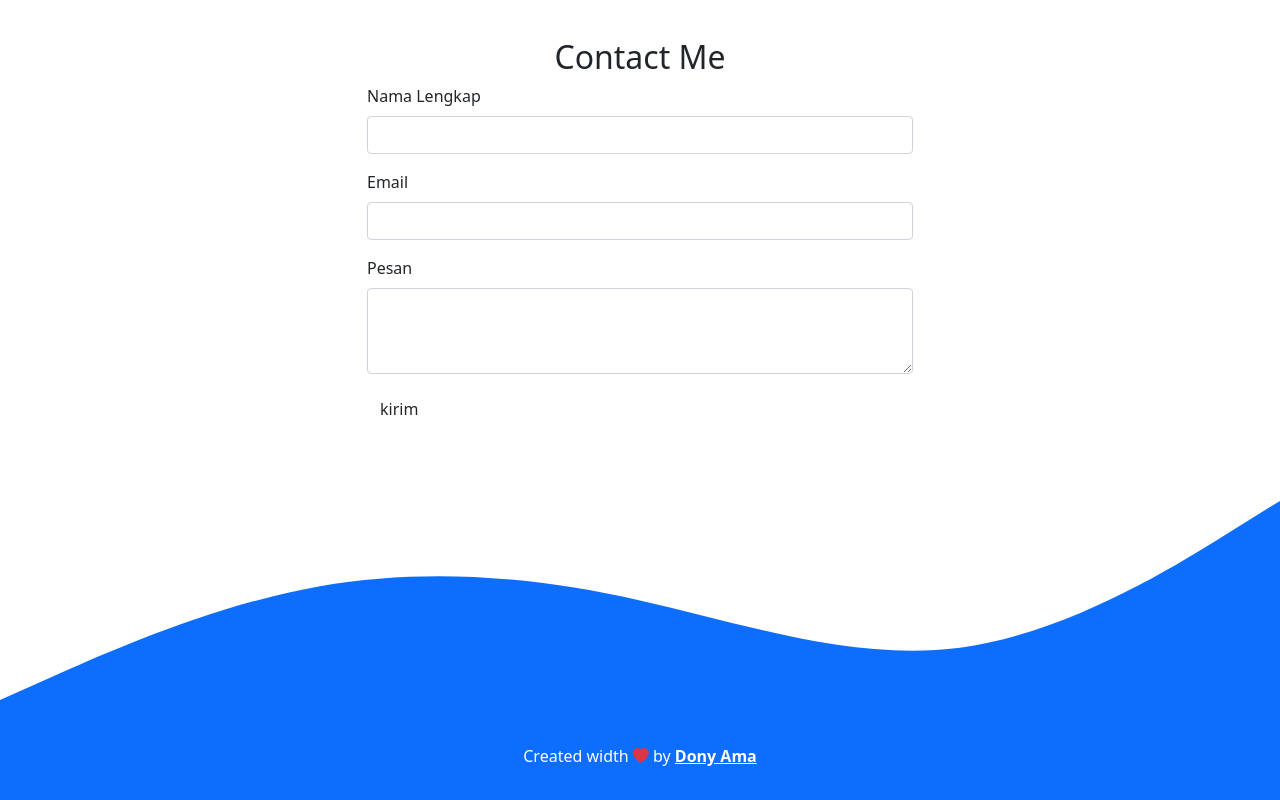
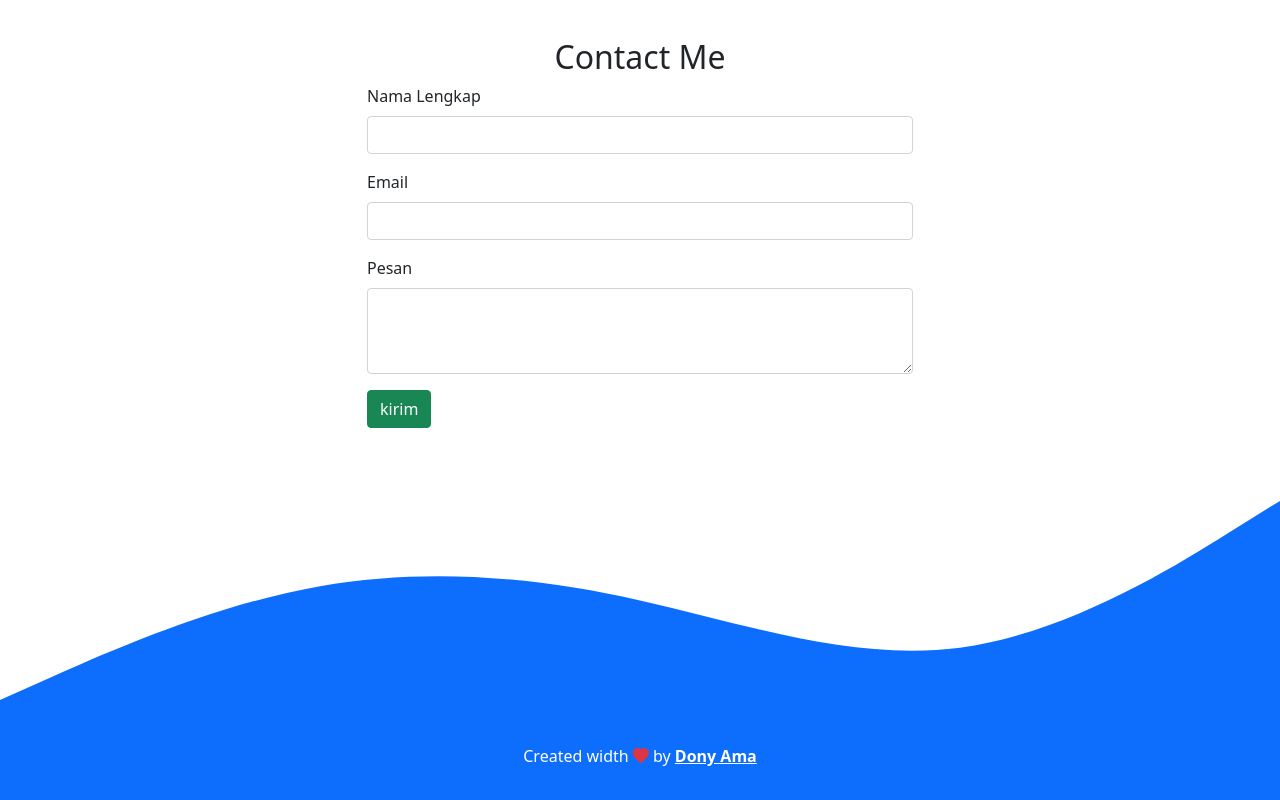
Before and after one commit to DonyAma/donyma.github.io, a plain HTML site: page index.html in a window 1280 px wide. Shown: the part 2563-3363 px from the top of the page. Drawn offline with nearby package versions, Linux system fonts and the light colour scheme.

Commit message:
mengubah warna tombol warna hijau

```diff
--- a/index.html
+++ b/index.html
@@ -159,7 +159,7 @@
                 <label for="pesan" class="form-label">Pesan</label>
                 <textarea class="form-control" id="pesan" rows="3"></textarea>
               </div>
-              <button type="submit" class="btn btn-succces">kirim</button>
+              <button type="submit" class="btn btn-success">kirim</button>
             </form>
           </div>
         </div>
```
